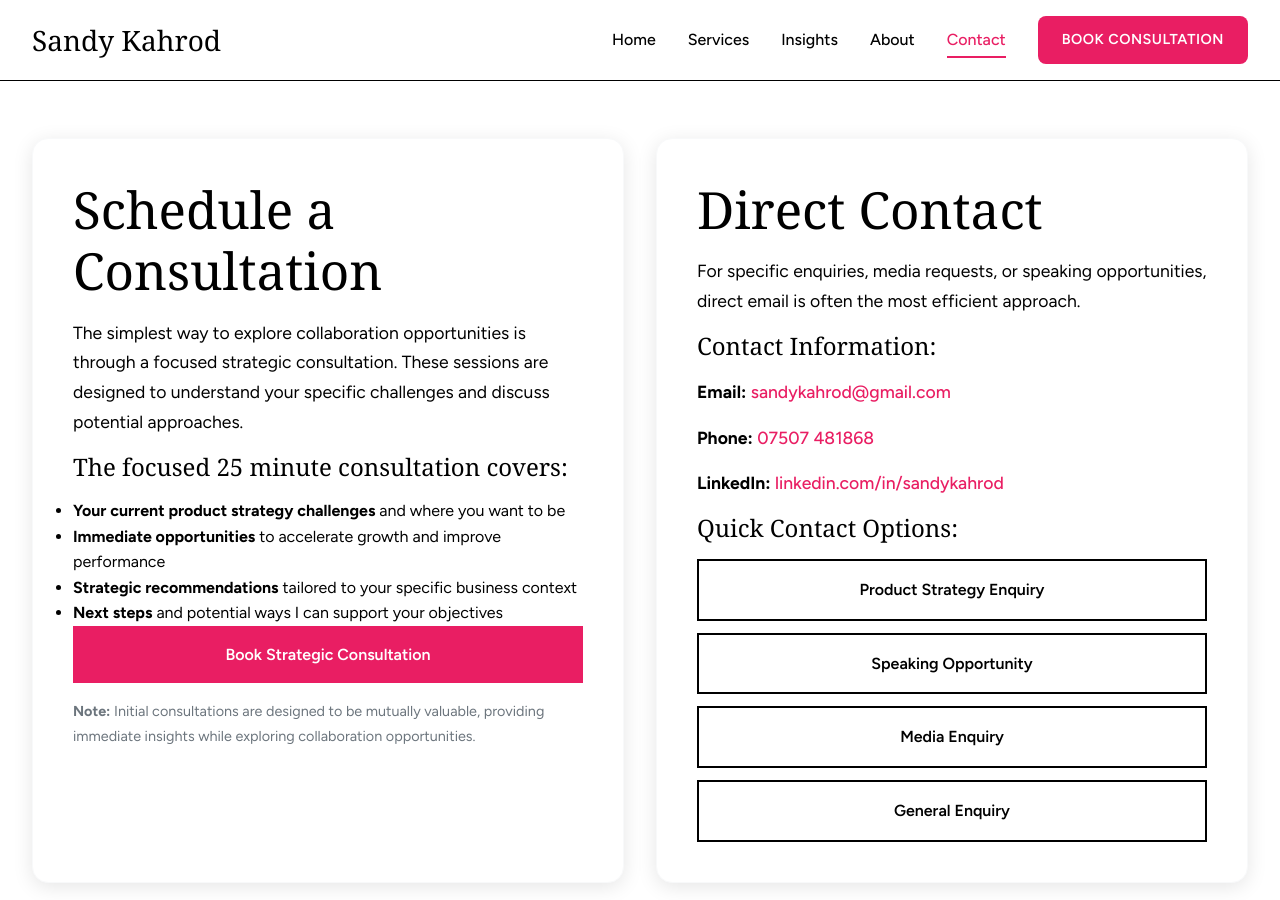
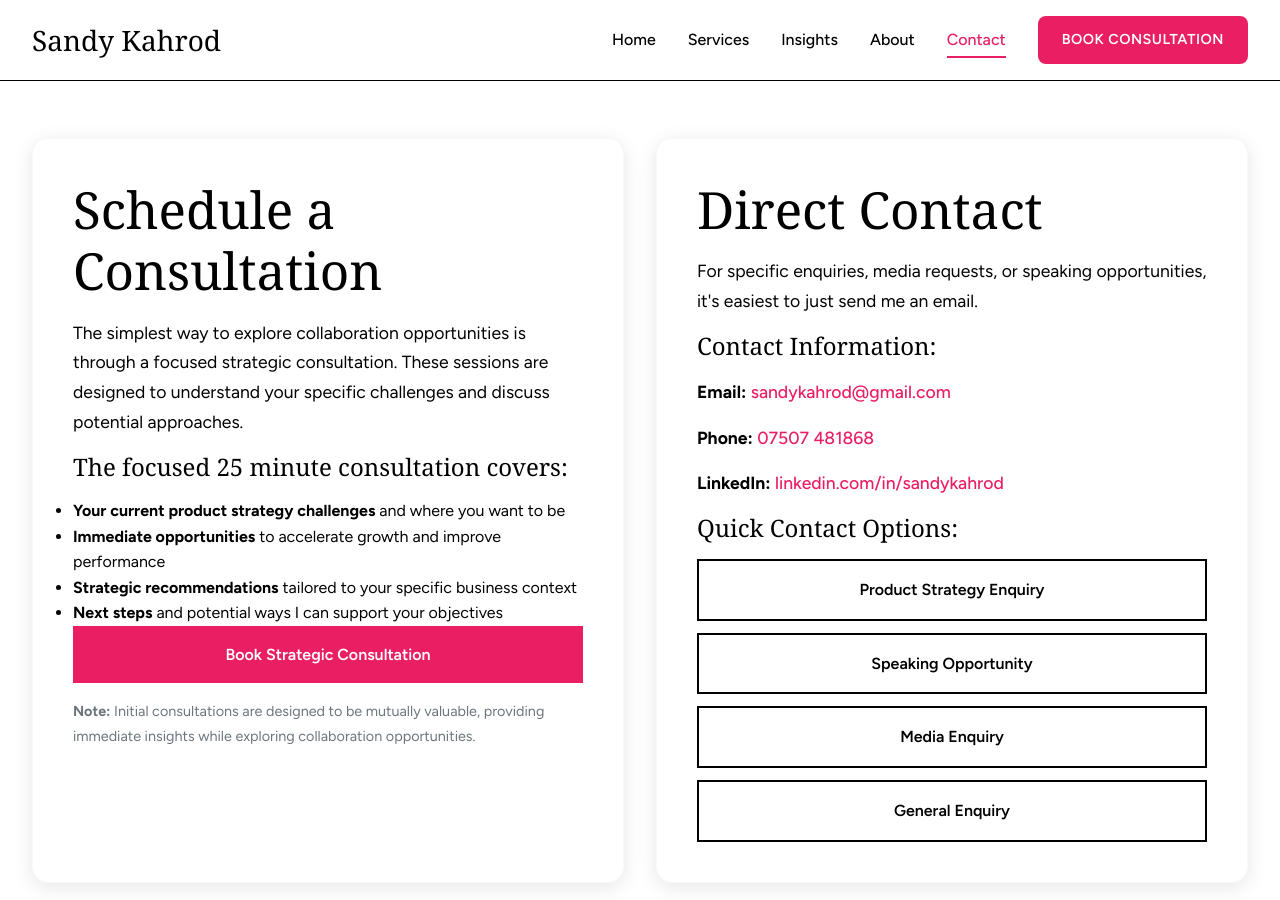
Before and after one commit to skahrod/skahrod.github.io, a Jekyll site: the page built from contact.html, in a window 1280 px wide and 900 px high, scrolled down 304 px. Built offline with Jekyll 4.4.1, drawn with Linux system fonts in a browser that asks for light colours; some web fonts are replaced.

Commit message:
New Contact content

```diff
--- a/contact.html
+++ b/contact.html
@@ -41,7 +41,7 @@ permalink: /contact/
             <!-- Direct Contact -->
             <div class="card">
                 <h2>Direct Contact</h2>
-                <p>For specific enquiries, media requests, or speaking opportunities, direct email is often the most efficient approach.</p>
+                <p>For specific enquiries, media requests, or speaking opportunities, it's easiest to just send me an email.</p>
 
                 <h4>Contact Information:</h4>
                 <p><strong>Email:</strong> <a href="mailto:{{ site.email }}">{{ site.email }}</a></p>
```
